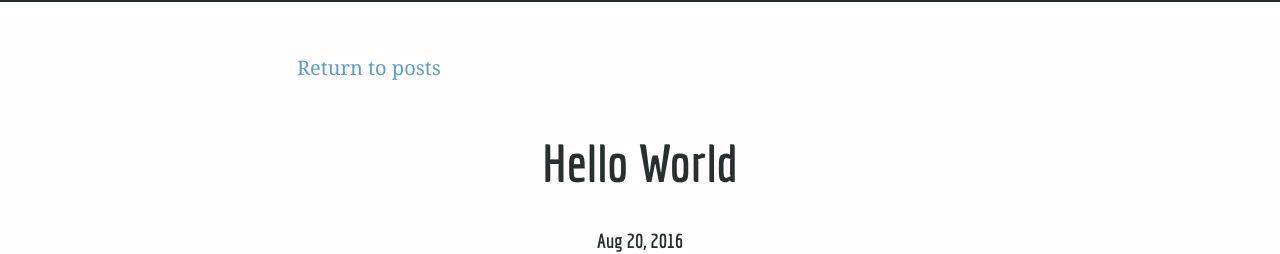
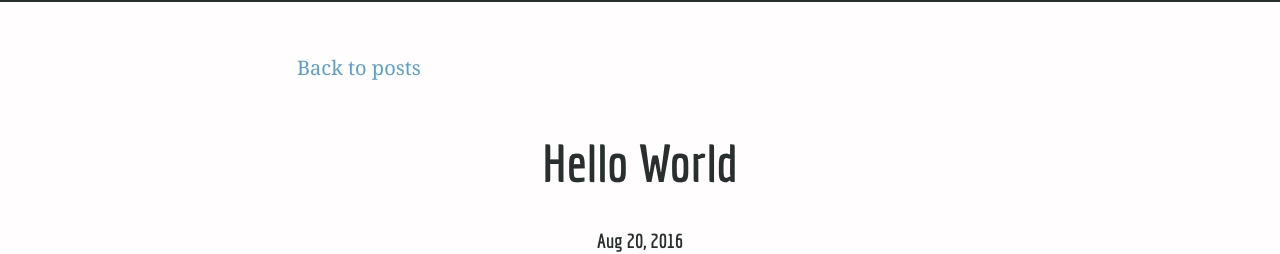
Before and after one commit to mattpbrock/mattpbrock.github.io, a Jekyll site: the page built from _posts/2016-08-19-hello-world.markdown, in a window 1280 px wide. Shown: the top 254 px of the page. Built offline with Jekyll 4.4.1, drawn with Linux system fonts in a browser that asks for light colours; nearby versions of some CDN libraries; some web fonts are replaced.

Commit message:
change pagination link to say 'back to posts'

```diff
--- a/_layouts/post.html
+++ b/_layouts/post.html
@@ -7,7 +7,7 @@
 <main>
 	<div class="content">
 
-		<a href="/write" title="Return to posts">Return to posts</a>
+		<a href="/write" title="Back to posts">Back to posts</a>
 
 		<article class="post" itemscope itemtype="http://schema.org/BlogPosting">
 
```
